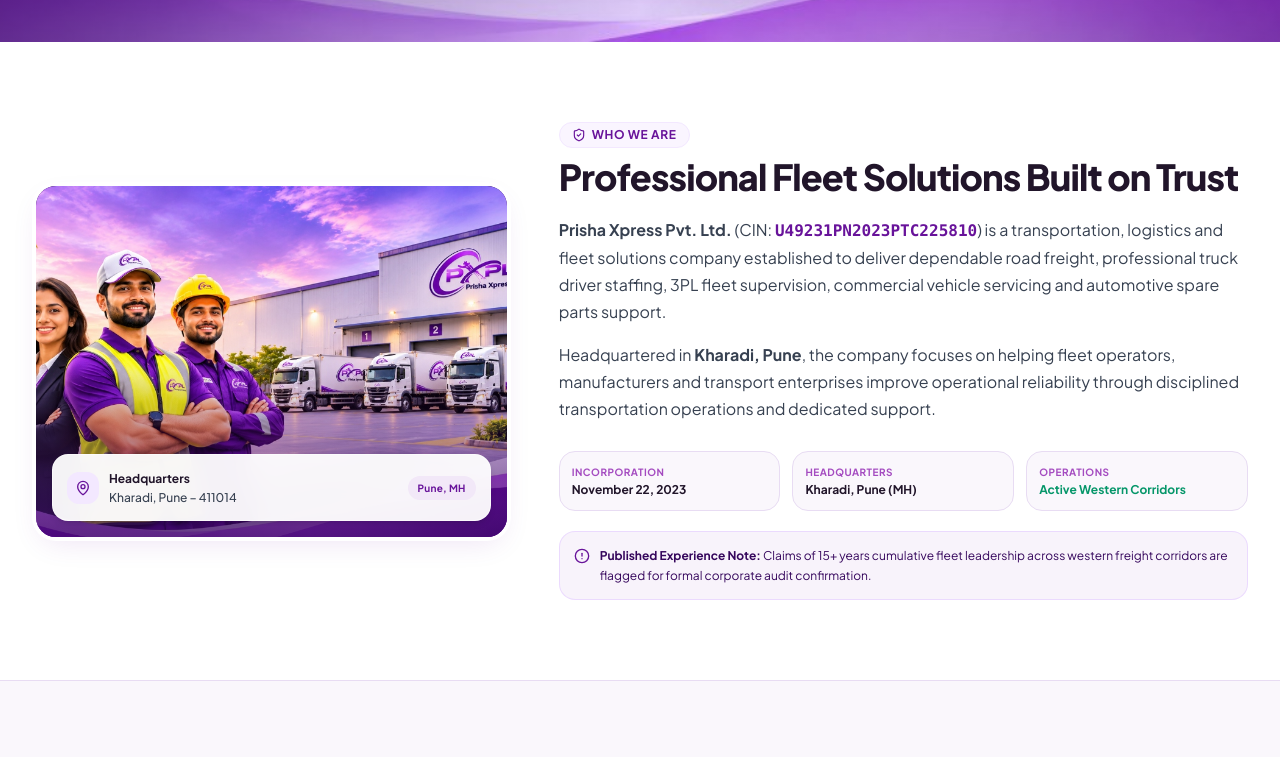
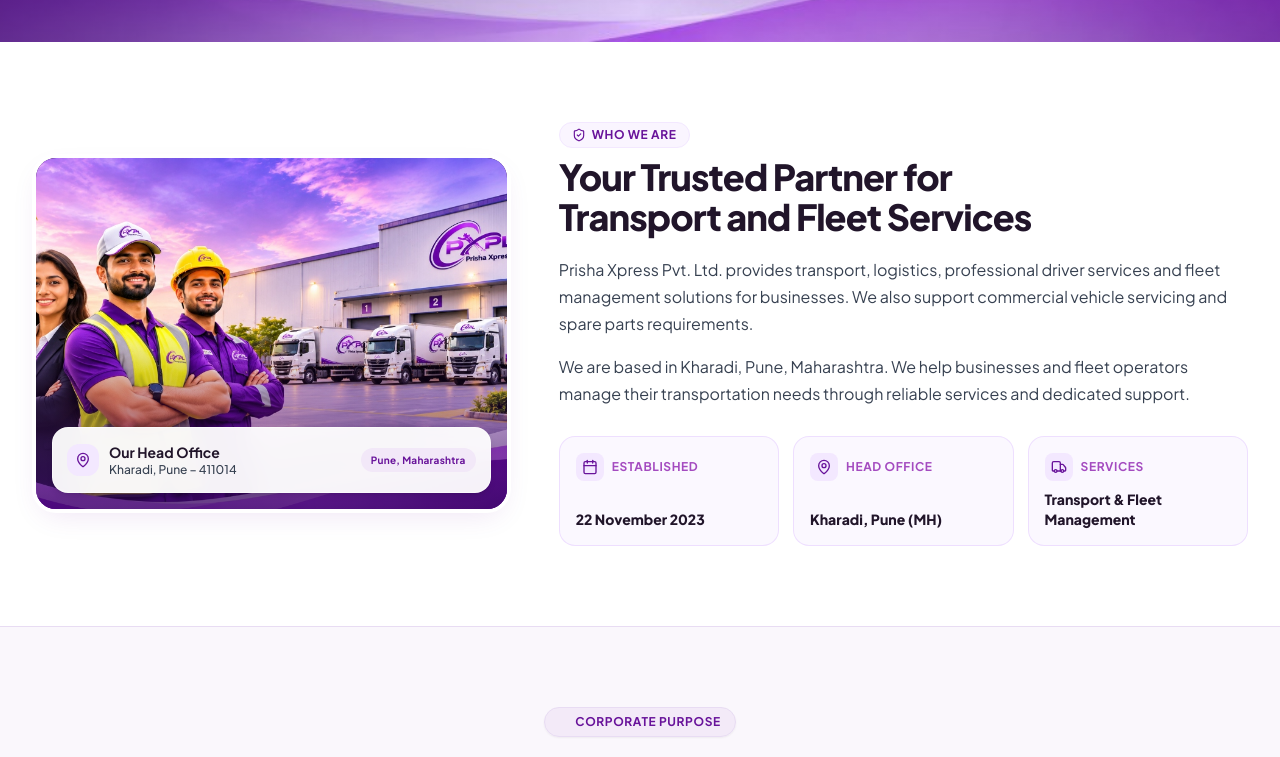
Before and after one commit to nprathamesh314-lab/Prisha, a React (Vite) app: page /about in a window 1280 px wide. Shown: the part 698-1455 px from the top of the page. Built offline with nearby package versions, Linux system fonts and the light colour scheme.

Commit message:
feat(about): update company information section, add 3 info cards, remove experience audit flag and enable multilingual support

```diff
--- a/src/pages/AboutPage.tsx
+++ b/src/pages/AboutPage.tsx
@@ -10,7 +10,6 @@ import { CTASection } from '../components/common/CTASection';
 import { Button } from '../components/common/Button';
 import { AboutStrengthsSlider } from '../components/about/AboutStrengthsSlider';
 import { AboutStatisticsSection } from '../components/about/AboutStatisticsSection';
-import { companyInfo } from '../data/companyData';
 import {
   Target,
   Eye,
@@ -19,8 +18,9 @@ import {
   CheckCircle2,
   MapPin,
   ShieldCheck,
-  AlertCircle,
   ArrowRight,
+  Calendar,
+  Truck,
 } from 'lucide-react';
 
 // Multilingual translations for the About Us Hero Section
@@ -54,6 +54,87 @@ const heroTranslations = {
   },
 };
 
+// Multilingual translations for the About Us Company Information Section ("WHO WE ARE")
+const overviewTranslations = {
+  en: {
+    badge: 'WHO WE ARE',
+    title: 'Your Trusted Partner for Transport and Fleet Services',
+    desc1:
+      'Prisha Xpress Pvt. Ltd. provides transport, logistics, professional driver services and fleet management solutions for businesses. We also support commercial vehicle servicing and spare parts requirements.',
+    desc2:
+      'We are based in Kharadi, Pune, Maharashtra. We help businesses and fleet operators manage their transportation needs through reliable services and dedicated support.',
+    overlayHeading: 'Our Head Office',
+    overlayLocation: 'Kharadi, Pune – 411014',
+    overlayBadge: 'Pune, Maharashtra',
+    cards: [
+      {
+        label: 'ESTABLISHED',
+        value: '22 November 2023',
+      },
+      {
+        label: 'HEAD OFFICE',
+        value: 'Kharadi, Pune (MH)',
+      },
+      {
+        label: 'SERVICES',
+        value: 'Transport & Fleet Management',
+      },
+    ],
+  },
+  hi: {
+    badge: 'हम कौन हैं',
+    title: 'परिवहन और बेड़ा सेवाओं के लिए आपका विश्वसनीय भागीदार',
+    desc1:
+      'प्रिशा एक्सप्रेस प्राइवेट लिमिटेड व्यवसायों के लिए परिवहन, लॉजिस्टिक्स, पेशेवर चालक सेवाएं और बेड़ा प्रबंधन समाधान प्रदान करती है। हम वाणिज्यिक वाहन सर्विसिंग और स्पेयर पार्ट्स की आवश्यकताओं में भी सहायता करते हैं।',
+    desc2:
+      'हम खराड़ी, पुणे, महाराष्ट्र में स्थित हैं। हम व्यवसायों और बेड़ा ऑपरेटरों को उनकी परिवहन आवश्यकताओं को विश्वसनीय सेवाओं और समर्पित सहायता के माध्यम से प्रबंधित करने में मदद करते हैं।',
+    overlayHeading: 'हमारा प्रधान कार्यालय',
+    overlayLocation: 'खराड़ी, पुणे – 411014',
+    overlayBadge: 'पुणे, महाराष्ट्र',
+    cards: [
+      {
+        label: 'स्थापना',
+        value: '22 नवंबर 2023',
+      },
+      {
+        label: 'प्रधान कार्यालय',
+        value: 'खराड़ी, पुणे (MH)',
+      },
+      {
+        label: 'सेवाएं',
+        value: 'परिवहन और बेड़ा प्रबंधन',
+      },
+    ],
+  },
+  mr: {
+    badge: 'आम्ही कोण आहोत',
+    title: 'वाहतूक आणि ताफा व्यवस्थापनासाठी तुमचा विश्वासू भागीदार',
+    desc1:
+      'प्रिशा एक्सप्रेस प्रायव्हेट लिमिटेड व्यवसायांसाठी वाहतूक, लॉजिस्टिक्स, व्यावसायिक चालक सेवा आणि ताफा व्यवस्थापन सोल्यूशन्स पुरवते. आम्ही व्यावसायिक वाहनांची दुरुस्ती आणि स्पेअर पार्ट्सच्या गरजांसाठीही सहाय्य करतो.',
+    desc2:
+      'आमचे कार्यालय खराडी, पुणे, महाराष्ट्र येथे आहे. आम्ही व्यवसाय आणि फ्लीट ऑपरेटर्सना विश्वासार्ह सेवा आणि समर्पित सहाय्याद्वारे त्यांच्या वाहतुकीच्या गरजा पूर्ण करण्यात मदत करतो.',
+    overlayHeading: 'आमचे मुख्य कार्यालय',
+    overlayLocation: 'खराडी, पुणे – 411014',
+    overlayBadge: 'पुणे, महाराष्ट्र',
+    cards: [
+      {
+        label: 'स्थापना',
+        value: '22 नोव्हेंबर 2023',
+      },
+      {
+        label: 'मुख्य कार्यालय',
+        value: 'खराडी, पुणे (MH)',
+      },
+      {
+        label: 'सेवा',
+        value: 'वाहतूक आणि ताफा व्यवस्थापन',
+      },
+    ],
+  },
+};
+
+const overviewIcons = [Calendar, MapPin, Truck];
+
 export const AboutPage: React.FC = () => {
   const [lang, setLang] = useState<'en' | 'hi' | 'mr'>('en');
 
@@ -73,6 +154,7 @@ export const AboutPage: React.FC = () => {
   }, []);
 
   const hero = heroTranslations[lang] || heroTranslations.en;
+  const overview = overviewTranslations[lang] || overviewTranslations.en;
 
   return (
     <PageTransition>
@@ -117,21 +199,21 @@ export const AboutPage: React.FC = () => {
                   decoding="async"
                   className="w-full h-full object-cover group-hover:scale-105 transition-transform duration-700 ease-out"
                 />
-                <div className="absolute inset-0 bg-gradient-to-t from-px-deep/75 via-transparent to-transparent" />
+                <div className="absolute inset-0 bg-gradient-to-t from-px-deep/75 via-transparent to-transparent pointer-events-none" />
 
                 {/* Headquarters Location Indicator */}
                 <div className="absolute bottom-4 left-4 right-4 p-3.5 rounded-2xl bg-white/95 backdrop-blur-md border border-white/60 shadow-md text-xs flex justify-between items-center">
-                  <div className="flex items-center gap-2.5">
+                  <div className="flex items-center gap-2.5 min-w-0">
                     <div className="w-8 h-8 rounded-xl bg-purple-100 text-px-primary flex items-center justify-center shrink-0">
                       <MapPin className="w-4 h-4" />
                     </div>
-                    <div>
-                      <p className="font-bold text-px-dark">Headquarters</p>
-                      <p className="text-xs text-gray-700 font-medium">Kharadi, Pune – 411014</p>
+                    <div className="min-w-0">
+                      <p className="font-bold text-px-dark text-xs sm:text-sm truncate">{overview.overlayHeading}</p>
+                      <p className="text-xs text-gray-700 font-medium truncate">{overview.overlayLocation}</p>
                     </div>
                   </div>
-                  <span className="px-2.5 py-1 rounded-full bg-px-lavender text-px-primary font-bold text-[10px] tracking-wide">
-                    Pune, MH
+                  <span className="px-2.5 py-1 rounded-full bg-px-lavender text-px-primary font-bold text-[10px] tracking-wide shrink-0 ml-2 whitespace-nowrap">
+                    {overview.overlayBadge}
                   </span>
                 </div>
               </div>
@@ -142,45 +224,45 @@ export const AboutPage: React.FC = () => {
               <div className="space-y-2">
                 <span className="inline-flex items-center gap-1.5 px-3 py-1 rounded-full bg-purple-50 text-px-primary text-xs font-bold uppercase tracking-wider border border-purple-100">
                   <ShieldCheck className="w-3.5 h-3.5" />
-                  WHO WE ARE
+                  {overview.badge}
                 </span>
                 <h2 className="text-2xl sm:text-3xl lg:text-4xl font-black text-px-dark tracking-tight leading-tight">
-                  Professional Fleet Solutions Built on Trust
+                  {overview.title}
                 </h2>
               </div>
 
               <div className="space-y-4 text-gray-700 text-sm sm:text-base leading-relaxed">
                 <p>
-                  <strong>Prisha Xpress Pvt. Ltd.</strong> (CIN:{' '}
-                  <span className="font-mono text-px-primary font-bold">{companyInfo.cin}</span>) is a transportation, logistics and fleet solutions company established to deliver dependable road freight, professional truck driver staffing, 3PL fleet supervision, commercial vehicle servicing and automotive spare parts support.
+                  {overview.desc1}
                 </p>
                 <p>
-                  Headquartered in <strong>Kharadi, Pune</strong>, the company focuses on helping fleet operators, manufacturers and transport enterprises improve operational reliability through disciplined transportation operations and dedicated support.
+                  {overview.desc2}
                 </p>
               </div>
 
-              {/* Verified Metadata Quick Badges */}
-              <div className="grid grid-cols-2 sm:grid-cols-3 gap-3 pt-2">
-                <div className="p-3 rounded-2xl bg-px-bg border border-px-border">
-                  <p className="text-[10px] font-bold uppercase tracking-wider text-px-violet">Incorporation</p>
-                  <p className="text-xs font-bold text-px-dark mt-0.5">{companyInfo.founded}</p>
-                </div>
-                <div className="p-3 rounded-2xl bg-px-bg border border-px-border">
-                  <p className="text-[10px] font-bold uppercase tracking-wider text-px-violet">Headquarters</p>
-                  <p className="text-xs font-bold text-px-dark mt-0.5">Kharadi, Pune (MH)</p>
-                </div>
-                <div className="p-3 rounded-2xl bg-px-bg border border-px-border col-span-2 sm:col-span-1">
-                  <p className="text-[10px] font-bold uppercase tracking-wider text-px-violet">Operations</p>
-                  <p className="text-xs font-bold text-emerald-600 mt-0.5">Active Western Corridors</p>
-                </div>
-              </div>
-
-              {/* Published Experience Audit Flag */}
-              <div className="p-3.5 rounded-2xl bg-px-lavender/50 border border-purple-200/80 flex items-start gap-2.5 text-xs text-px-deep">
-                <AlertCircle className="w-4 h-4 text-px-primary shrink-0 mt-0.5" />
-                <p className="leading-relaxed">
-                  <strong className="font-bold">Published Experience Note:</strong> Claims of 15+ years cumulative fleet leadership across western freight corridors are flagged for formal corporate audit confirmation.
-                </p>
+              {/* Three Company Information Cards */}
+              <div className="grid grid-cols-1 sm:grid-cols-3 gap-3.5 pt-2">
+                {overview.cards.map((card, idx) => {
+                  const Icon = overviewIcons[idx];
+                  return (
+                    <div
+                      key={idx}
+                      className="p-3.5 sm:p-4 rounded-2xl bg-purple-50/70 border border-purple-200/70 hover:border-purple-300 transition-colors flex flex-col justify-between h-full shadow-xs"
+                    >
+                      <div className="flex items-center gap-2 mb-2">
+                        <div className="w-7 h-7 rounded-lg bg-purple-100 text-px-primary flex items-center justify-center shrink-0">
+                          <Icon className="w-4 h-4" />
+                        </div>
+                        <p className="text-[10px] sm:text-xs font-bold uppercase tracking-wider text-px-violet">
+                          {card.label}
+                        </p>
+                      </div>
+                      <p className="text-xs sm:text-sm font-black text-px-dark leading-snug">
+                        {card.value}
+                      </p>
+                    </div>
+                  );
+                })}
               </div>
             </div>
           </div>
```
